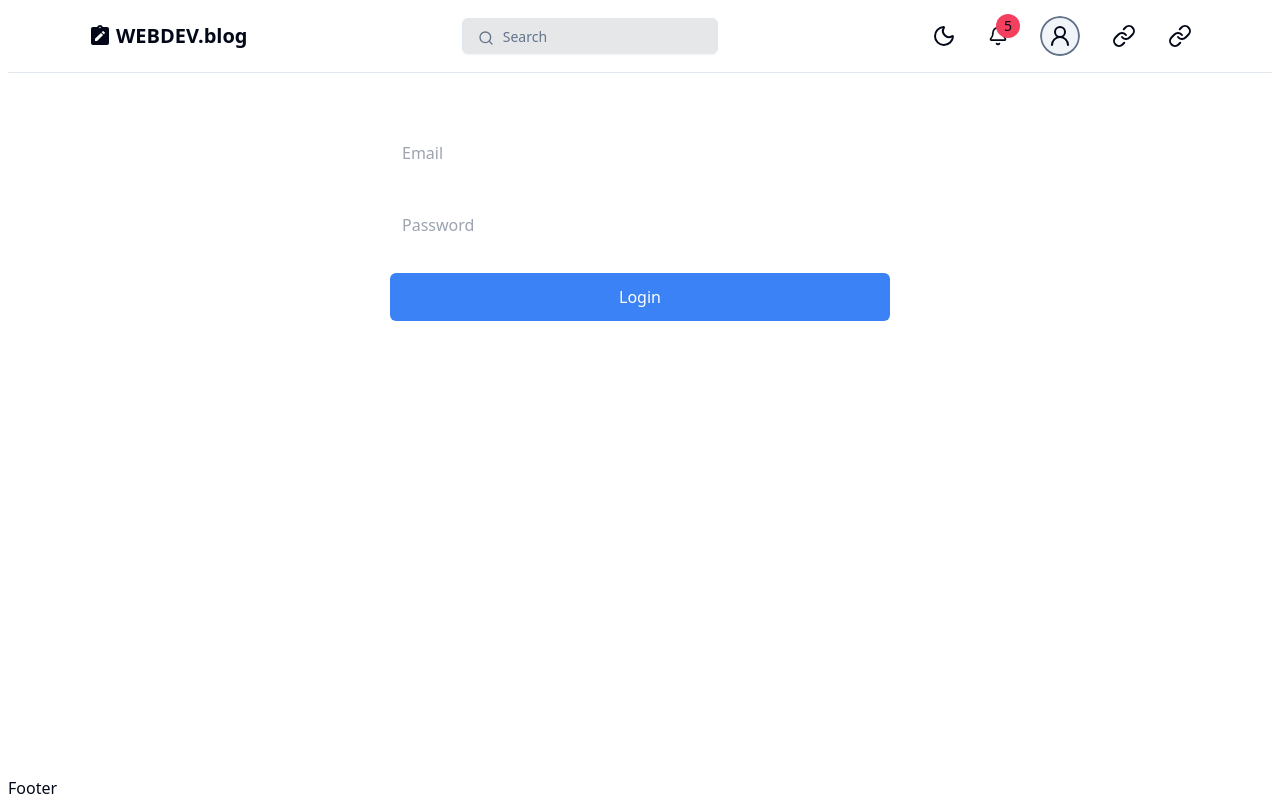
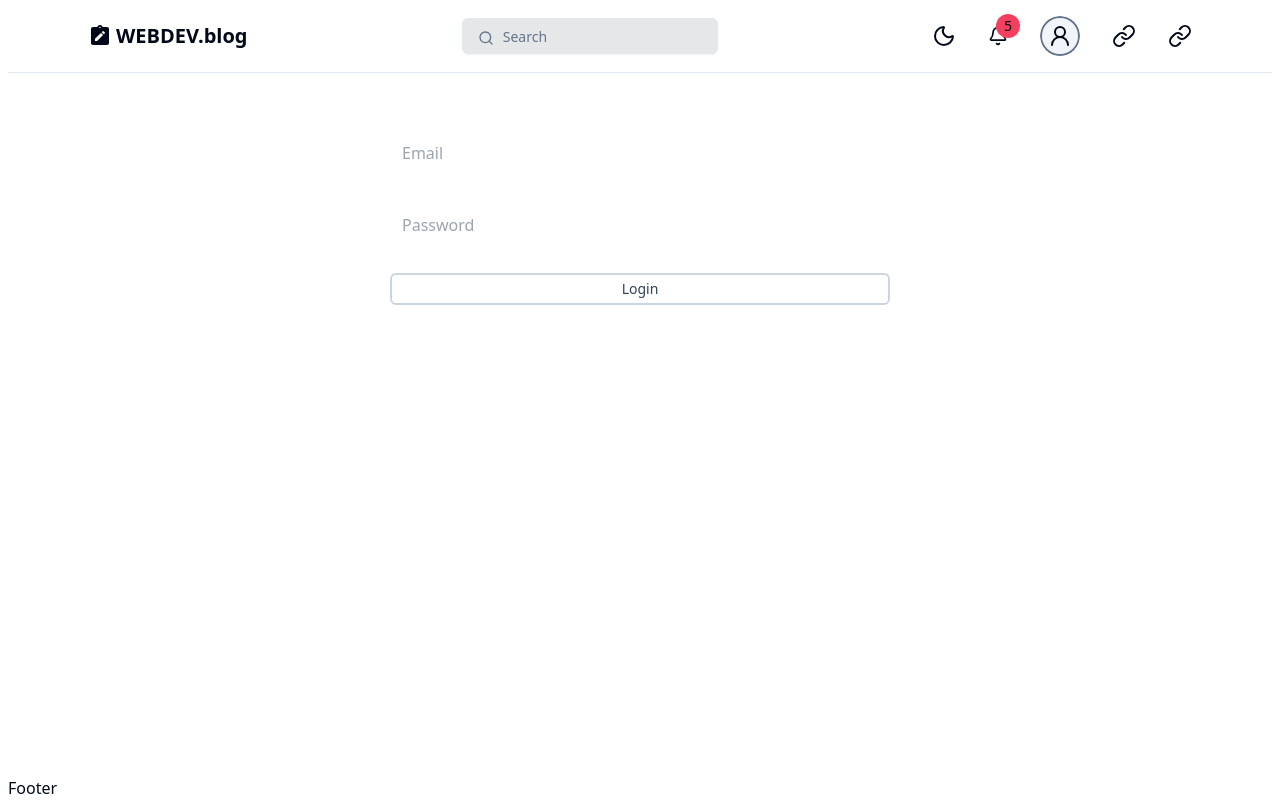
Before and after one commit to alginanto/nextjsBlog, a Next.js app: page /login in a window 1280 px wide. Built offline with nearby package versions, Linux system fonts and the light colour scheme.

Commit message:
Button Componet

```diff
--- a/components/auth/LoginForm.tsx
+++ b/components/auth/LoginForm.tsx
@@ -3,6 +3,7 @@
 import { zodResolver } from "@hookform/resolvers/zod";
 import { Form, SubmitHandler, useForm } from "react-hook-form";
 import FormField from "../common/FormField";
+import Button from "../common/Button";
 const LoginForm = () => {
   const {
     register,
@@ -31,12 +32,7 @@
         placeholder="Password"
         type="password"
       />
-      <button
-        type="submit"
-        className="bg-blue-500 text-white p-3 rounded-md mt-2 hover:bg-blue-600 transition"
-      >
-        Login
-      </button>
+      <Button type="submit" label="Login" outlined small onClick={() => {}} />
     </form>
   );
 };
--- /dev/null
+++ b/components/common/Button.tsx
@@ -0,0 +1,47 @@
+"use client";
+
+import { cn } from "@/lib/utils";
+import { Icon } from "lucide-react";
+import React from "react";
+import { IconType } from "react-icons";
+
+interface ButtonProps {
+  label: string;
+  disabled?: boolean;
+  outlined?: boolean;
+  small?: boolean;
+  icon?: IconType;
+  className?: string;
+  type?: "button" | "submit" | "reset" | undefined;
+  onClick: (e: React.MouseEvent<HTMLButtonElement>) => void;
+}
+const Button = ({
+  label,
+  disabled,
+  outlined,
+  small,
+  icon: Icon,
+  className,
+  type,
+  onClick,
+}: ButtonProps) => {
+  return (
+    <button
+      className={cn(
+        "disabled:opacity-50 disabled:cursor-not-allowed rounded-md hover:opacity-80 transition w-auto border-slate-300 border-2 flex items-center justify-center gap-2 py-3 px-5 my-2 bg-slate-700 text-white dark:border-slate-700",
+        outlined &&
+          "bg-transparent text-slate-700 dark:text-slate-300 dark:bg-transparent",
+        small && "text-sm py-1 px-2 border=[1px]",
+        className && className
+      )}
+      type={type}
+      onClick={onClick}
+      disabled={disabled}
+    >
+      {Icon && <Icon size={20} />}
+      {label}
+    </button>
+  );
+};
+
+export default Button;
```
